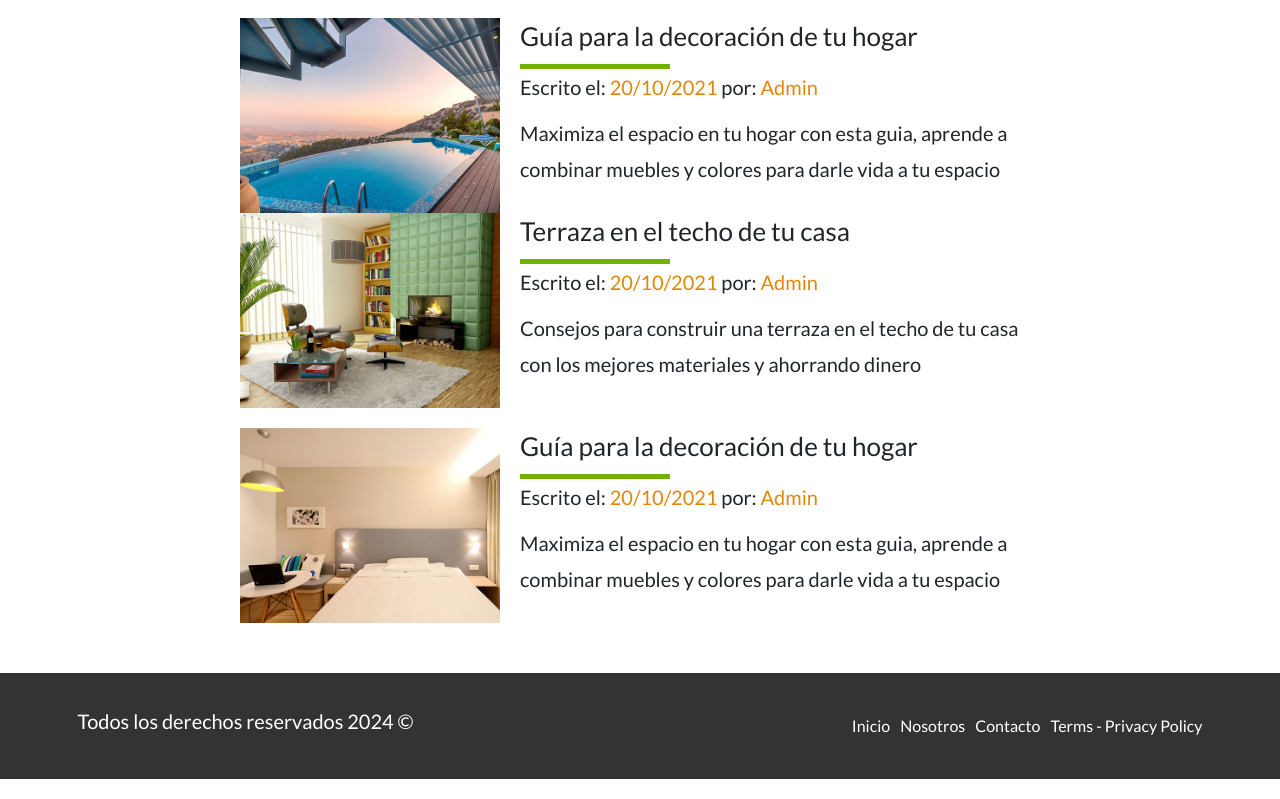
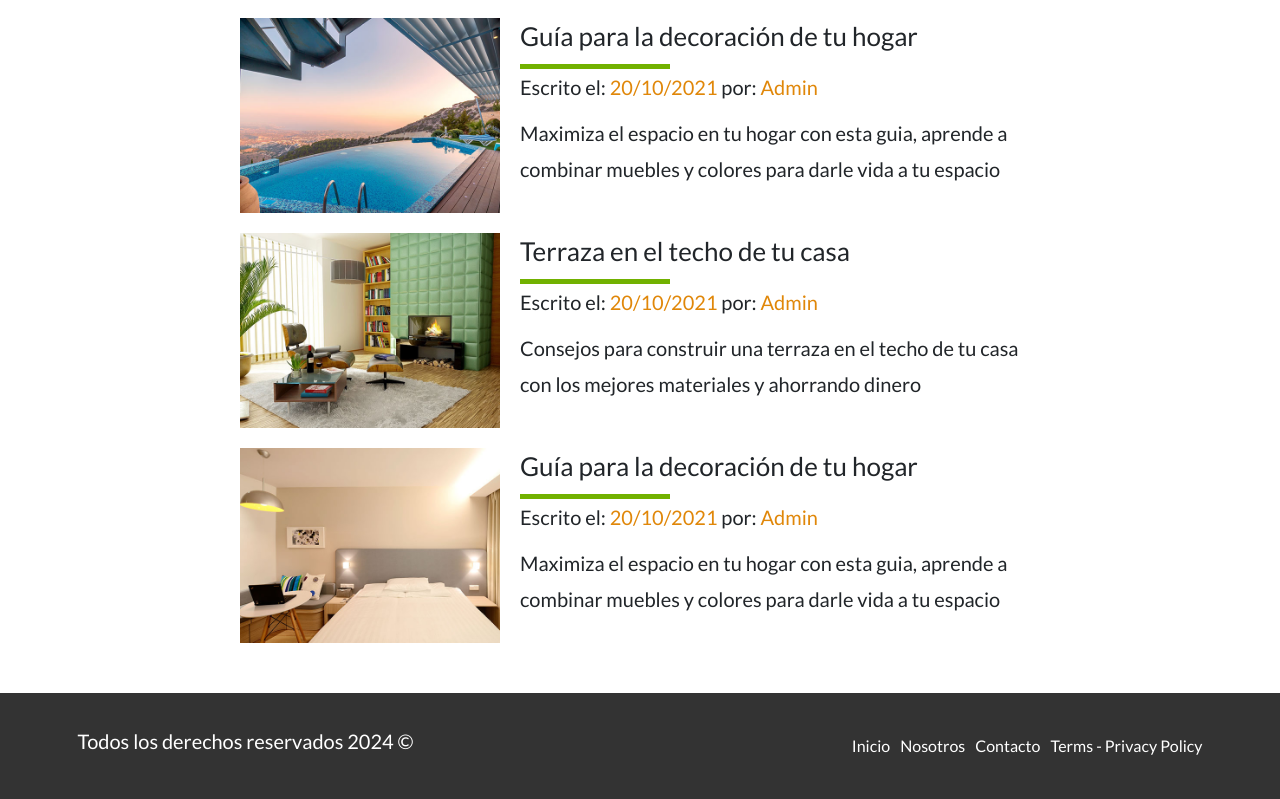
Before and after one commit to Caml02/real_state_template, a React (Vite) app: page /real_state_template/Blog in a window 1280 px wide. Shown: the part 460-1259 px from the top of the page. Built offline with nearby package versions, Linux system fonts and the light colour scheme.

Commit message:
Fixed blod page, space between

```diff
--- a/src/components/Blog/Blog.tsx
+++ b/src/components/Blog/Blog.tsx
@@ -50,7 +50,7 @@ const Blog = () => {
             <div className="contenedor seccion contenido-centrado">
                 <h1>Nuestro Blog</h1>
 
-                <article className="entrada-blog">
+                <div className="entrada-blog">
                     <div className="imagen">
                         <a href="/real_state_template/BlogReview">
                             <img loading="lazy" src={blog1} alt="Texto Entrada Blog"/>
@@ -65,7 +65,7 @@ const Blog = () => {
                             Consejos para construir una terraza en el techo de tu casa con los mejores materiales y ahorrando dinero
                         </p>
                     </div>
-                </article>
+                </div>
 
                 <div className="entrada-blog">
                     <div className="imagen">
@@ -84,7 +84,7 @@ const Blog = () => {
                     </div>
                 </div>
 
-                <article className="entrada-blog">
+                <div className="entrada-blog">
                     <div className="imagen">
                         <a href="/real_state_template/BlogReview">
                            <img loading="lazy" src={blog3} alt="Texto Entrada Blog" />
@@ -99,9 +99,9 @@ const Blog = () => {
                             Consejos para construir una terraza en el techo de tu casa con los mejores materiales y ahorrando dinero
                         </p>
                     </div>
-                </article>
+                </div>
 
-                <article className="entrada-blog">
+                <div className="entrada-blog">
                     <div className="imagen">
                         <a href="/real_state_template/BlogReview">
                             <img loading="lazy" src={blog4} alt="Texto Entrada Blog" />
@@ -116,7 +116,7 @@ const Blog = () => {
                             Maximiza el espacio en tu hogar con esta guia, aprende a combinar muebles y colores para darle vida a tu espacio
                         </p>
                     </div>
-                </article>
+                </div>
             </div>
 
             {/**FOOTER */}
```
